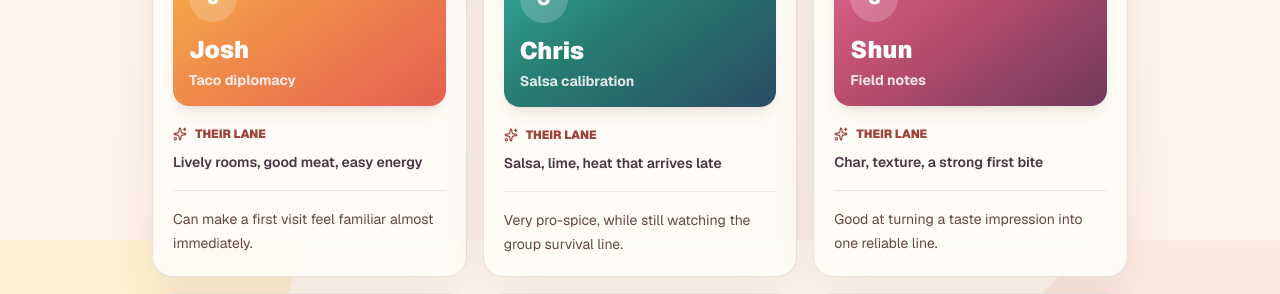
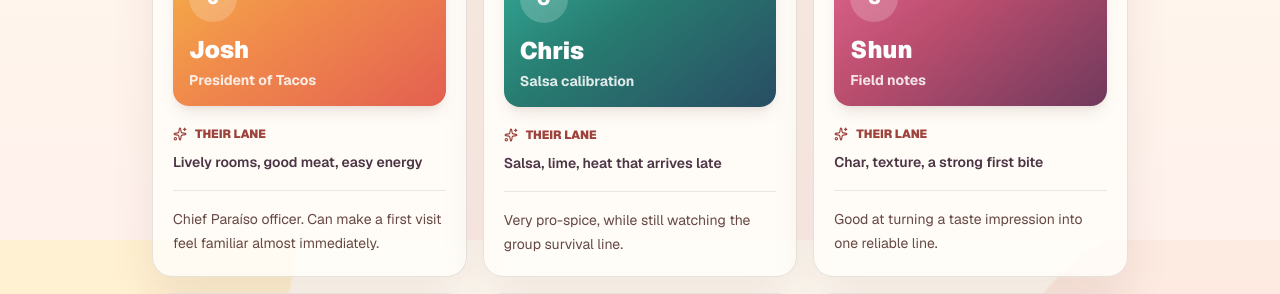
Before and after one commit to arayz4/taco-paraiso, a Next.js app: page /en/members in a window 1280 px wide. Shown: the part 560-854 px from the top of the page. Built offline with nearby package versions, Linux system fonts and the light colour scheme; no server answers.

Commit message:
Promote Josh to taco president

```diff
--- a/src/messages/en.ts
+++ b/src/messages/en.ts
@@ -37,9 +37,9 @@ export const en = {
     members: [
       {
         name: "Josh",
-        role: "Taco diplomacy",
+        role: "President of Tacos",
         favorite: "Lively rooms, good meat, easy energy",
-        note: "Can make a first visit feel familiar almost immediately.",
+        note: "Chief Paraíso officer. Can make a first visit feel familiar almost immediately.",
       },
       {
         name: "Chris",
--- a/src/messages/ja.ts
+++ b/src/messages/ja.ts
@@ -37,9 +37,9 @@ export const ja = {
     members: [
       {
         name: "Josh",
-        role: "タコス外交担当",
+        role: "プレジデント・オブ・タコス",
         favorite: "にぎやかな店、うまい肉、陽気な空気",
-        note: "初めての店でもすぐ場になじむ、タコパライソの外向き担当。",
+        note: "タコパライソ最高責任者。初めての店でもすぐ場になじむ。",
       },
       {
         name: "Chris",
```
